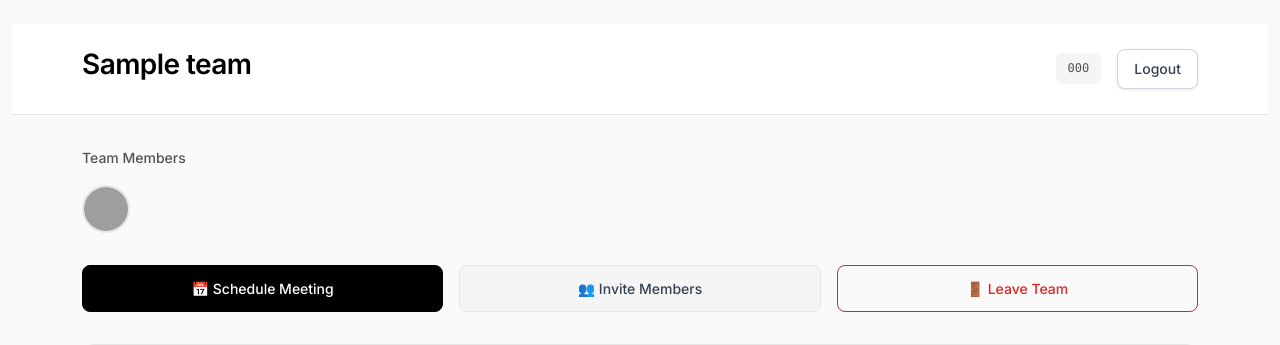
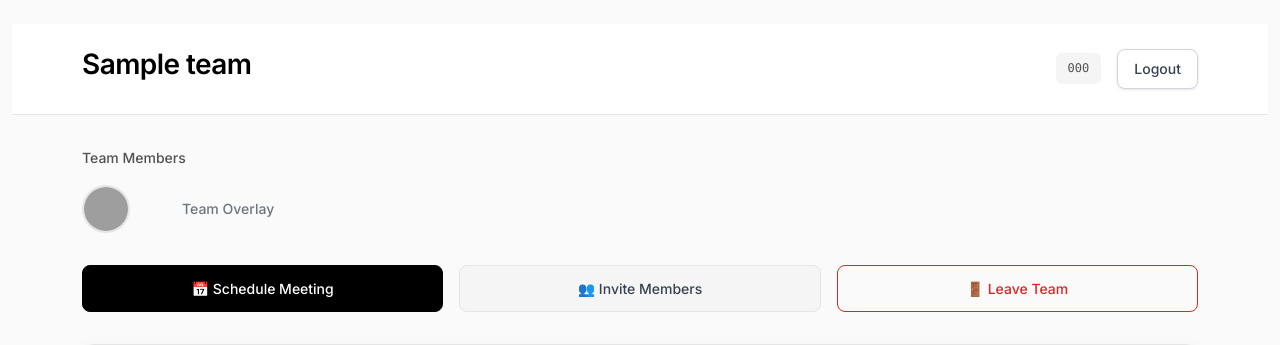
Before and after one commit to CS673-Team4/calstack, a Flask app: template templates/team_page.html in a window 1280 px wide. Shown: the top 345 px of the page. Run offline with Flask 3, Linux system fonts and the light colour scheme; the template is opened without the code that fills it: most values are stand-ins (such as "Sample title", 1, 10 or a date in 2020); some libraries are stand-ins or nearby versions; grey boxes are pictures that could not be loaded.

Commit message:
add team overlay

```diff
--- a/app.py
+++ b/app.py
@@ -686,6 +686,38 @@
     busy = avail_doc['busy'] if avail_doc else []
     return {"busy": busy}
 
+@app.route('/team/<team_id>/availability/overlay')
+def get_team_overlay(team_id):
+    # Security: Require authentication and team membership
+    user_email = session.get('email')
+    if not user_email:
+        return redirect(url_for('index'))
+
+    # Verify user is member of the team
+    team = teams_col.find_one({"_id": ObjectId(team_id)})
+    if not team or user_email not in team.get('members', []):
+        return jsonify({"error": "Access denied"}), 403
+
+    # Get all team members' availability
+    members = team.get('members', [])
+    all_busy_slots = []
+
+    for member_email in members:
+        avail_doc = availability_col.find_one({"team_id": team_id, "user_email": member_email})
+        if avail_doc and avail_doc.get('busy'):
+            all_busy_slots.extend(avail_doc['busy'])
+
+    # Remove duplicates by converting to set of (start, end) tuples and back
+    unique_busy_slots = []
+    seen_slots = set()
+    for slot in all_busy_slots:
+        slot_key = (slot['start'], slot['end'])
+        if slot_key not in seen_slots:
+            seen_slots.add(slot_key)
+            unique_busy_slots.append(slot)
+
+    return {"busy": unique_busy_slots}
+
 from flask import request, jsonify
 @app.route('/team/<team_id>/suggest_slots', methods=['GET', 'POST'])
 def suggest_slots(team_id):
--- a/templates/team_page.html
+++ b/templates/team_page.html
@@ -447,6 +447,9 @@
                             title="{{ member }}"
                         />
                         {% endfor %}
+                        <button id="team-overlay-btn" class="btn btn-outline-secondary btn-sm" style="margin-left: 1rem;">
+                            Team Overlay
+                        </button>
                     </div>
                 </div>
 
@@ -875,11 +878,32 @@
                 $('.avatar').removeClass('selected');
                 $(this).addClass('selected');
 
+                // Update Team Overlay button to show it's not active
+                $('#team-overlay-btn').removeClass('btn-primary').addClass('btn-outline-secondary').text('Team Overlay');
+
                 $('#profile-img').attr('src', 'https://ui-avatars.com/api/?name=' + email);
                 $('#profile-name').text(email);
 
                 // Fetch and render calendar for selected member
                 $.getJSON(`/team/${team._id}/availability/${email}`, function(data) {
+                    renderCalendar(data.busy);
+                });
+            });
+
+            // Team Overlay button handler
+            $('#team-overlay-btn').click(function() {
+                // Clear individual avatar selection
+                $('.avatar').removeClass('selected');
+
+                // Update button to show it's active
+                $(this).removeClass('btn-outline-secondary').addClass('btn-primary').text('Team Overlay (Active)');
+
+                // Update profile to show team overlay
+                $('#profile-img').attr('src', 'https://ui-avatars.com/api/?name=Team+Overlay');
+                $('#profile-name').text('Team Overlay - All Members');
+
+                // Fetch and render overlay calendar
+                $.getJSON(`/team/${team._id}/availability/overlay`, function(data) {
                     renderCalendar(data.busy);
                 });
             });
```
